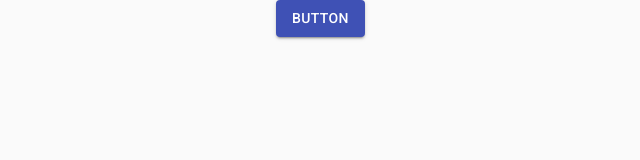
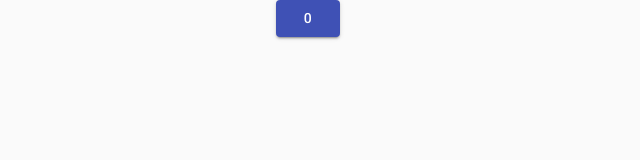
Before and after one commit to mizdra/webpack-ts-skeleton, a React app: page / in a window 1280 px wide. Shown: the top 160 px of the page, without its empty margins (88-728 px from the left). Built offline with nearby package versions, Linux system fonts and the light colour scheme.

Commit message:
hooksを使ったサンプルを追加

```diff
--- a/src/app.tsx
+++ b/src/app.tsx
@@ -1,14 +1,19 @@
-import React from 'react';
+import React, { useState, useCallback } from 'react';
 import Container from '@material-ui/core/Container';
 import Button from '@material-ui/core/Button';
 
 export type AppProps = {};
 
 export function App(_props: AppProps) {
+  const [count, setCount] = useState(0);
+  const handleClick = useCallback(() => {
+    setCount(count + 1);
+  }, [count]);
+
   return (
     <Container maxWidth="sm">
-      <Button variant="contained" color="primary">
-        Button
+      <Button variant="contained" color="primary" onClick={handleClick}>
+        {count}
       </Button>
     </Container>
   );
```
